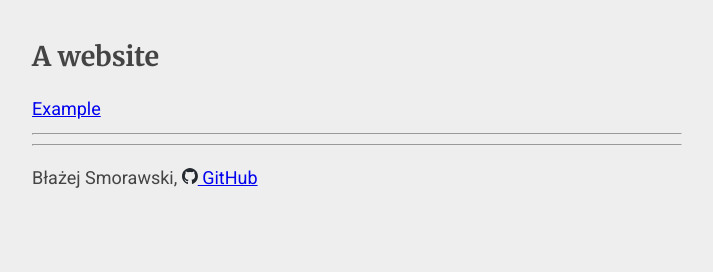
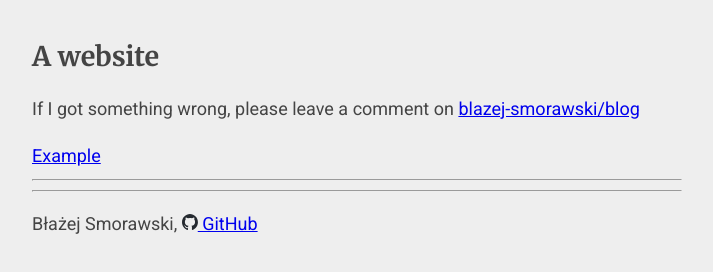
Before and after one commit to blazej-smorawski/blog, a plain HTML site: page index.html in a window 1280 px wide. Shown: the whole page, without its empty margins (283-996 px from the left). Drawn offline with nearby package versions, Linux system fonts and the light colour scheme; a small style sheet from the web is missing.

Commit message:
Add link to source

```diff
--- a/index.html
+++ b/index.html
@@ -40,6 +40,7 @@
 <body>
     <nav id="sidebar">
         <h2>A website</h2>
+        <p>If I got something wrong, please leave a comment on <a href="https://github.com/blazej-smorawski/blog">blazej-smorawski/blog</a></p>
         <a href="#/blogs/example">Example</a>
         <hr/>
     </nav>
```
